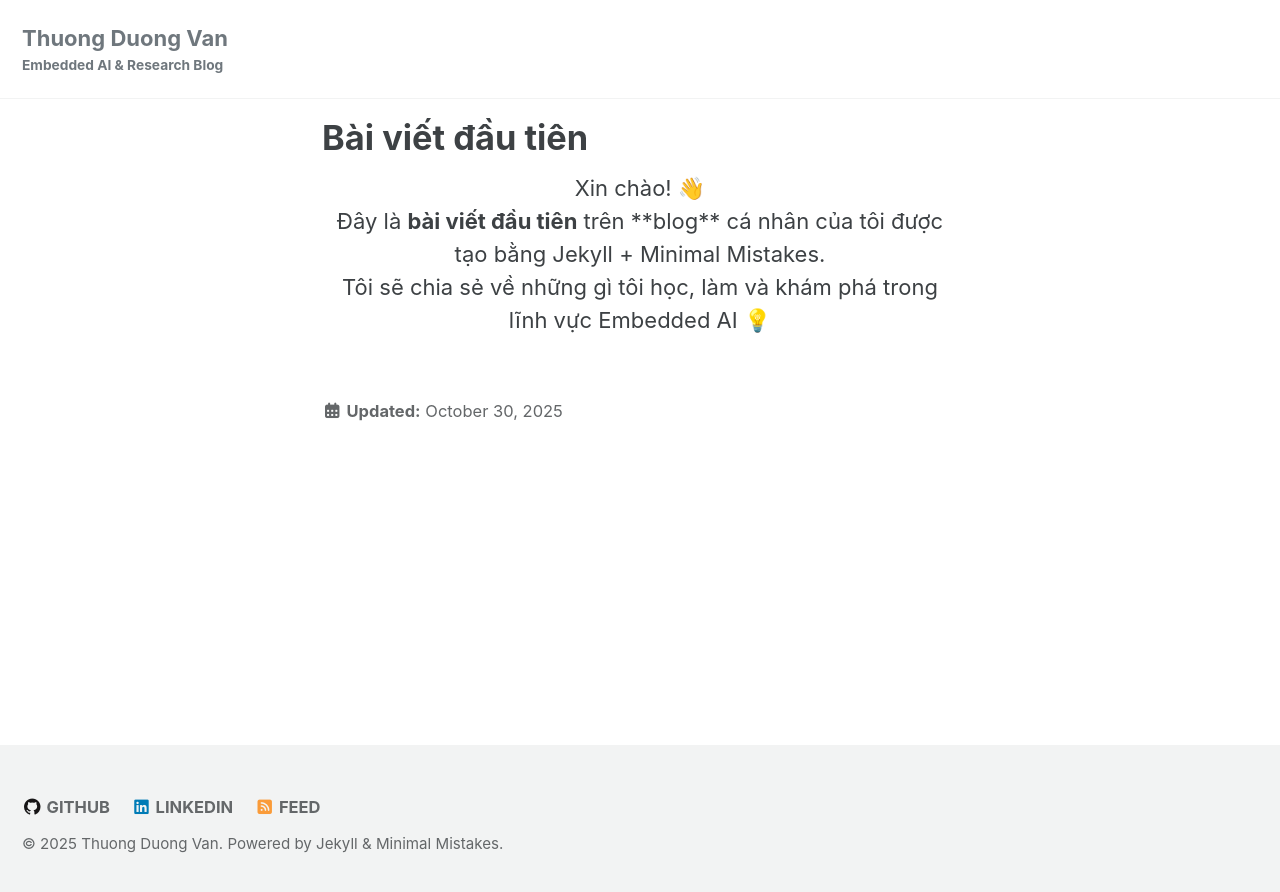
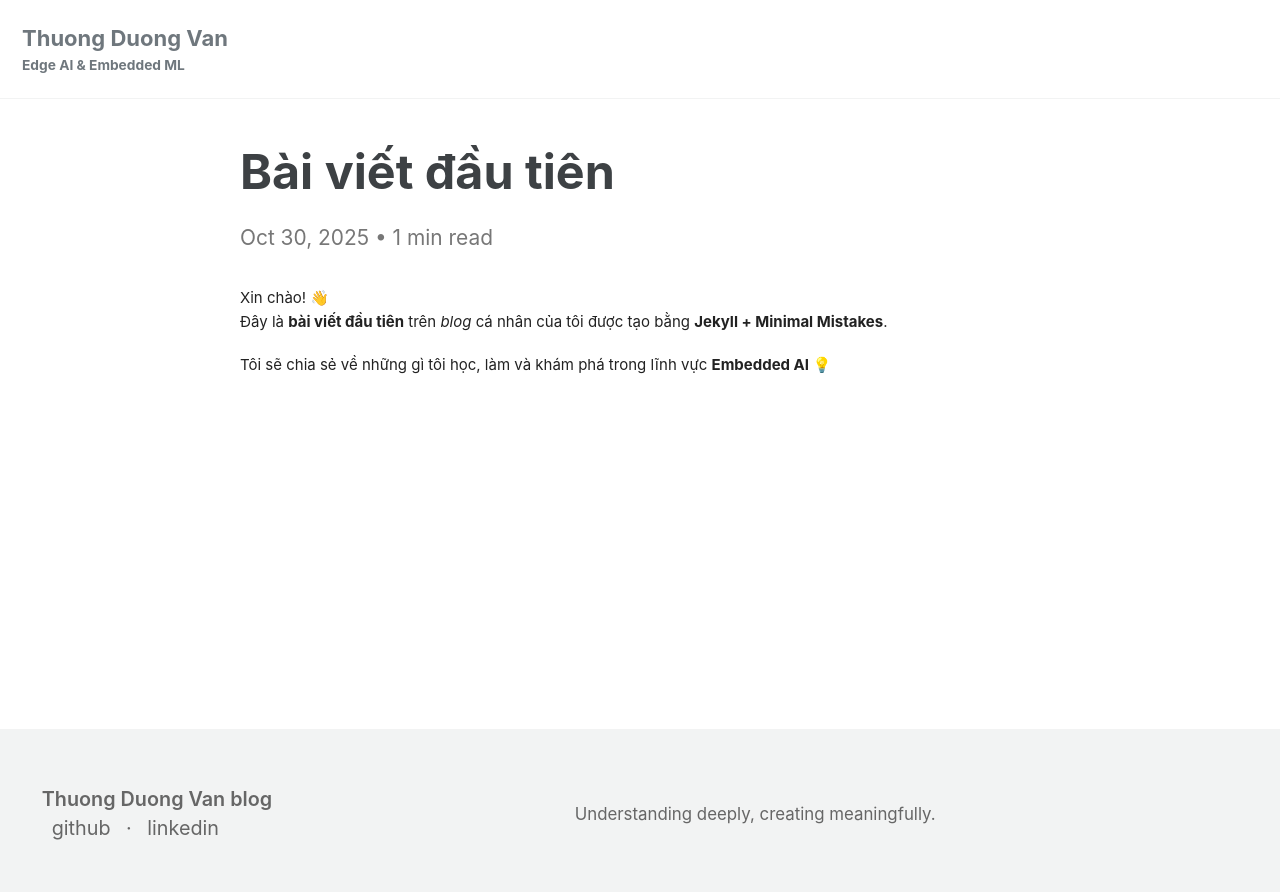
Before and after one commit to VThuong99/VThuong99.github.io, a Jekyll site: the page built from _posts/2025-10-30-first-blog.md, in a window 1280 px wide. Shown: the top 892 px of the page. Built offline with Jekyll 4.4.1, drawn with Linux system fonts in a browser that asks for light colours; cached includes are drawn as plain includes.

Commit message:
More update.

```diff
--- a/_config.yml
+++ b/_config.yml
@@ -2,10 +2,10 @@
 #  Site settings
 # =====================================
 title: "Thuong Duong Van"
-subtitle: "Embedded AI & Research Blog"
+subtitle: "Edge AI & Embedded ML"
 name: "Dương Văn Thương"
 description: >-
-  AI researcher — exploring AI applications for Embedded AI systems for the edge.
+   AI researcher — loving bringing intelligence into small devices.
 url: "https://vthuong99.github.io"
 baseurl: ""   # leave empty for GitHub Pages root
 repository: "VThuong99/VThuong99.github.io"
@@ -19,6 +19,8 @@ author:
   bio              : "AI Researcher — passionate about Embedded AI and Edge Systems."
   location         : "Ho Chi Minh City, Vietnam"
   email            : "vthuong11235@gmail.com"
+  github: https://github.com/VThuong99
+  linkedin: https://www.linkedin.com/in/thuong-duong-44b699300/
   links:
     - label: "GitHub"
       icon: "fab fa-fw fa-github"
@@ -66,7 +68,7 @@ defaults:
       path: ""
       type: "posts"
     values:
-      layout: single
+      layout: simple
       author_profile: false
       show_date: true
       read_time: true
@@ -78,13 +80,9 @@ defaults:
 #  Footer and social media
 # =====================================
 footer:
-  links:
-    - label: "GitHub"
-      icon: "fab fa-fw fa-github"
-      url: "https://github.com/VThuong99"
-    - label: "LinkedIn"
-      icon: "fab fa-fw fa-linkedin"
-      url: "https://www.linkedin.com/in/thuong-duong-44b699300/"
+  links: false
+  content: false
+  show_powered_by: false
 
 # =====================================
 #  Build settings
--- a/_includes/footer.html
+++ b/_includes/footer.html
@@ -1,26 +1,26 @@
-{% unless site.atom_feed.hide %}
-  {% assign show_atom = true %}
-{% endunless %}
-{% if site.footer.links or show_atom %}
-<div class="page__footer-follow">
-  <ul class="social-icons">
-    {% if site.data.ui-text[site.locale].follow_label %}
-      <li><strong>{{ site.data.ui-text[site.locale].follow_label }}</strong></li>
-    {% endif %}
+<footer class="site-footer" style="
+  display:flex;
+  justify-content:space-between;
+  align-items:center;
+  flex-wrap:wrap;
+  padding:0.6em 1em;
+  font-size:0.9em;
+  color:#666;
+  background:none;
+">
 
-    {% if site.footer.links %}
-      {% for link in site.footer.links %}
-        {% if link.label and link.url %}
-          <li><a href="{{ link.url }}" rel="nofollow noopener noreferrer"><i class="{{ link.icon | default: 'fas fa-link' }}" aria-hidden="true"></i> {{ link.label | escape_once | strip }}</a></li>
-        {% endif %}
-      {% endfor %}
-    {% endif %}
+  <!-- Bên trái: blog name + links -->
+  <div style="text-align:left;">
+    <div style="font-weight:600;">Thuong Duong Van blog</div>
+    <div>
+      <a href="https://github.com/VThuong99" style="color:inherit; text-decoration:none; margin:0 0.5em;">github</a> ·
+      <a href="https://www.linkedin.com/in/thuong-duong-44b699300/" style="color:inherit; text-decoration:none; margin:0 0.5em;">linkedin</a>
+    </div>
+  </div>
 
-    {% unless site.atom_feed.hide %}
-      <li><a href="{% if site.atom_feed.path %}{{ site.atom_feed.path }}{% else %}{{ '/feed.xml' | relative_url }}{% endif %}"><i class="fas fa-fw fa-rss-square" aria-hidden="true"></i> {{ site.data.ui-text[site.locale].feed_label | default: "Feed" }}</a></li>
-    {% endunless %}
-  </ul>
-</div>
-{% endif %}
+  <!-- Bên phải: tagline -->
+  <div style="font-size:0.85em; text-align:right;">
+    Understanding deeply, creating meaningfully.
+  </div>
 
-<div class="page__footer-copyright">&copy; {% assign site_time = site.time | date: '%Y' %}{% if site.footer.since and site_time != site.footer.since %}{{ site.footer.since }} - {% endif %}{{ site_time }} <a href="{{ site.copyright_url | default: site.url }}">{{ site.copyright | default: site.title | escape_once | strip }}</a>. {{ site.data.ui-text[site.locale].powered_by | default: "Powered by" }} <a href="https://jekyllrb.com" rel="nofollow">Jekyll</a> &amp; <a href="https://mademistakes.com/work/jekyll-themes/minimal-mistakes/" rel="nofollow">Minimal Mistakes</a>.</div>
+</footer>
--- a/_includes/footer/custom.html
+++ b/_includes/footer/custom.html
@@ -1,3 +1 @@
-<!-- start custom footer snippets -->
-
-<!-- end custom footer snippets -->
+<!-- intentionally left blank -->
--- /dev/null
+++ b/_layouts/simple.html
@@ -0,0 +1,24 @@
+---
+layout: default
+---
+
+<article class="post" style="max-width:800px; margin:2em auto;">
+  <header class="post-header" style="margin-bottom:1.5em;">
+    <h1 class="post-title" style="font-weight:700; font-size:2.2em; margin-bottom:0.3em;">
+      {{ page.title }}
+    </h1>
+
+    {% if page.date %}
+      <p class="post-meta" style="color:#777; font-size:0.95em;">
+        {{ page.date | date: "%b %d, %Y" }}
+        {% assign words = content | number_of_words %}
+        {% assign minutes = words | divided_by:180 %}
+        • {{ minutes | plus:1 }} min read
+      </p>
+    {% endif %}
+  </header>
+
+  <div class="post-content" style="font-size:15px; line-height:1.6; color:#222; margin:auto;">
+    {{ content }}
+  </div>
+</article>
--- a/_posts/2025-10-30-first-blog.md
+++ b/_posts/2025-10-30-first-blog.md
@@ -1,12 +1,9 @@
 ---
-layout: single
+layout: simple
 title: "Bài viết đầu tiên"
 ---
 
-<p align="center">
 Xin chào! 👋
-<br>
-Đây là <strong>bài viết đầu tiên</strong> trên **blog** cá nhân của tôi được tạo bằng Jekyll + Minimal Mistakes.
-<br>
-Tôi sẽ chia sẻ về những gì tôi học, làm và khám phá trong lĩnh vực Embedded AI 💡
-</p>
+Đây là **bài viết đầu tiên** trên *blog* cá nhân của tôi được tạo bằng **Jekyll + Minimal Mistakes**.
+
+Tôi sẽ chia sẻ về những gì tôi học, làm và khám phá trong lĩnh vực **Embedded AI 💡**
```
Also changed, not shown: 6 other files.
